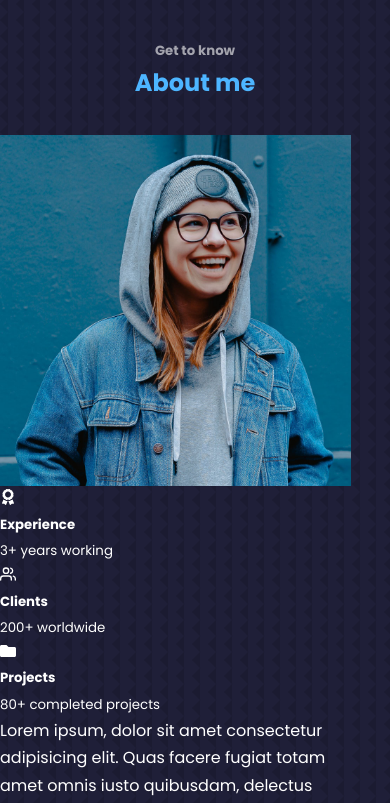
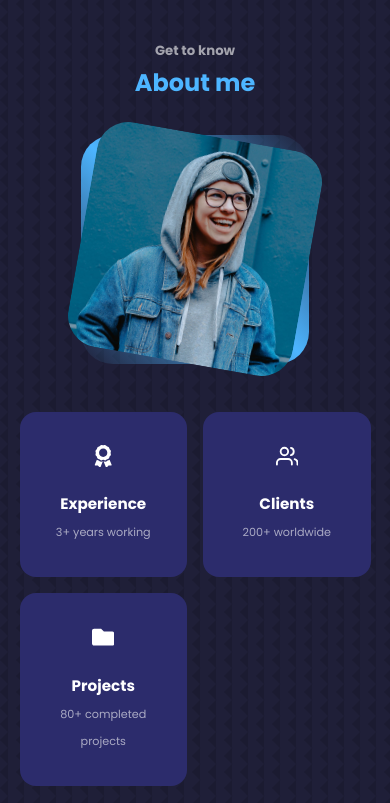
Before and after one commit to Meetkamal256/portfolio-website-template, a React (Create React App) app in the folder react-portfolio/: page / in a window 390 px wide. Shown: the part 900-1703 px from the top of the page. Built offline with nearby package versions, Linux system fonts and the light colour scheme.

Commit message:
about component styling done

```diff
--- a/react-portfolio/src/App.jsx
+++ b/react-portfolio/src/App.jsx
@@ -1,4 +1,5 @@
 import React from "react";
+import "./index.css";
 import Header from "./components/header/Header";
 import Nav from "./components/nav/Nav";
 import About from "./components/about/About";
@@ -8,6 +9,8 @@
 import Testimonials from "./components/testimonials/Testimonials";
 import Contact from "./components/contact/Contact";
 import Footer from "./components/footer/Footer";
+
+
 
 const App = () => {
   return (
--- a/react-portfolio/src/components/about/About.jsx
+++ b/react-portfolio/src/components/about/About.jsx
@@ -39,7 +39,9 @@
             earum blanditiis molestias quos modi porro ipsa. Dolorem atque
             dolores corporis.
           </p>
-          <a href="#contact" className="btn btn-primary">Let's talk</a>
+          <a href="#contact" className="btn btn-primary">
+            Let's talk
+          </a>
         </div>
       </div>
     </section>
--- a/react-portfolio/src/components/about/about.css
+++ b/react-portfolio/src/components/about/about.css
@@ -0,0 +1,101 @@
+.about__container {
+  display: grid;
+  grid-template-columns: 35% 50%;
+  align-items: center;
+  gap: 15%;
+}
+
+.about__me {
+  width: 100%;
+  aspect-ratio: 1/1;
+  border-radius: 2rem;
+  background: linear-gradient(
+    45deg,
+    transparent,
+    var(--color-primary),
+    transparent
+  );
+}
+.about__me-image {
+  border-radius: 2rem;
+  overflow: hidden;
+  transform: rotate(10deg);
+  transition: var(--transition);
+}
+
+.about__me-image:hover {
+  transform: rotate(0);
+}
+
+.about__cards {
+  display: grid;
+  grid-template-columns: repeat(3, 1fr);
+  gap: 1.5rem;
+}
+
+.about__card {
+  background: var(--color-bg-variant);
+  border: 1px solid transparent;
+  border-radius: 1rem;
+  padding: 2rem;
+  text-align: center;
+  transition: var(--transition);
+}
+
+.about__card:hover {
+  background: transparent;
+  border-color: var(--color-primary-variant);
+}
+
+.about__icon {
+  color: var(--color--primary);
+  font-size: 1.4rem;
+  margin-bottom: 1rem;
+}
+
+.about__card h5 {
+  font-size: 0.95rem;
+}
+
+.about__card small {
+  font-size: 0.7rem;
+  color: var(--color-light);
+}
+
+/* ========= MEDIA QUERIES (MEDIUM DEVICES) ============ */
+@media screen and (max-width: 1024px) {
+  .about__container {
+    grid-template-columns: 1fr;
+    gap: 0;
+  }
+
+  .about__me {
+    width: 50%;
+    margin: 2rem auto 4rem;
+  }
+
+  .about__content p {
+    margin: 1rem 0 1.5rem;
+  }
+}
+
+/* ========= MEDIA QUERIES (SMALL DEVICES) ============ */
+@media screen and (max-width: 600px) {
+  .about__me {
+    width: 65%;
+    margin: 0 auto 3rem;
+  }
+
+  .about__cards {
+    grid-template-columns: 1fr 1fr;
+    gap: 1rem;
+  }
+
+  .about__content {
+    text-align: center;
+  }
+
+  .about__content p {
+    margin: 1.5rem 0;
+  }
+}
--- a/react-portfolio/src/components/header/Header.jsx
+++ b/react-portfolio/src/components/header/Header.jsx
@@ -3,7 +3,6 @@
 import CTA from "./CTA";
 import ME from "../../assets/me.png";
 import HeaderSocials from "./HeaderSocials";
-
 
 const Header = () => {
   return (
--- a/react-portfolio/src/components/header/header.css
+++ b/react-portfolio/src/components/header/header.css
@@ -8,6 +8,7 @@
   text-align: center;
   height: 100%;
   position: relative;
+
 }
 
 /* ========= CTA ==============  */
@@ -25,7 +26,7 @@
   align-items: center;
   gap: 0.8rem;
   position: absolute;
-  left: 3rem;
+  left: 0;
   bottom: 3rem;
 }
 
--- a/react-portfolio/src/index.css
+++ b/react-portfolio/src/index.css
@@ -20,9 +20,9 @@
 
   --transition: all 400ms ease;
 
-  --container-width-lg: 75%;
-  --container-width-md: 86%;
-  --container-width-sm: 90%;
+  --container-width-lg: 75vw;
+  --container-width-md: 86vw;
+  --container-width-sm: 90vw;
 }
 html {
   scroll-behavior: smooth;
@@ -42,8 +42,9 @@
 
 /* ========= GENERAL STYLES ============ */
 .container {
-  width: var(--container-width-lg);
-  margin: 0;
+  width: var(--container-width-lg); /* 90% of the viewport width */
+  max-width: 1200px; /* Set a maximum width to ensure readability on larger screens */
+  margin: 0 auto; /* Center the container horizontally */
 }
 
 h1,
```
Also changed, not shown: react-portfolio/src/index.js (+5 -5 lines), react-portfolio/src/assets/default.png (added).
